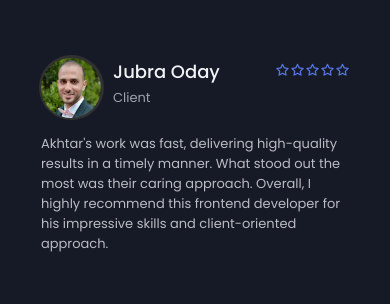
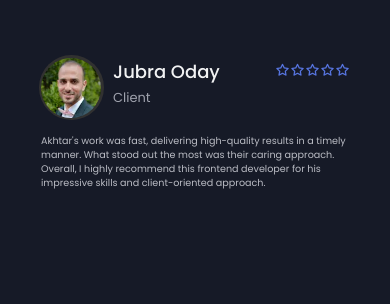
Before and after one commit to mm-akhtar/akhtar-portfolio, a Next.js app: page / in a window 390 px wide. Shown: the part 5200-5504 px from the top of the page. Built offline with nearby package versions, Linux system fonts and the light colour scheme; some icons are missing; a web font is replaced by a local one.

Commit message:
fixes testimonial card for smaller screen

```diff
--- a/src/styles/globals.css
+++ b/src/styles/globals.css
@@ -1774,7 +1774,7 @@ width: var(--size);
 }
 
 .testimonial__card:hover .testimonial__overlay {
-  transform: scale(16) translateZ(0);
+  transform: scale(17) translateZ(0);
 }
 
 .testimonial__card:hover p {
@@ -2216,7 +2216,8 @@ figure.snip1206.hover figcaption div {
   transform: scale(0.75);
 }
 .testimonial__description{
-  font-size: var(--small-font-size);
+  font-size: var(--small-font-size) !important;
+  font-size: 0.6rem !important;
 }
 }
 
@@ -2225,4 +2226,8 @@ figure.snip1206.hover figcaption div {
      left: 50%;
     transform: translate(-50%, 0);
   }
-}
+  .testimonial__description{
+  font-size: var(--small-font-size) !important;
+  font-size: 0.6rem !important;
+}
+}
```
